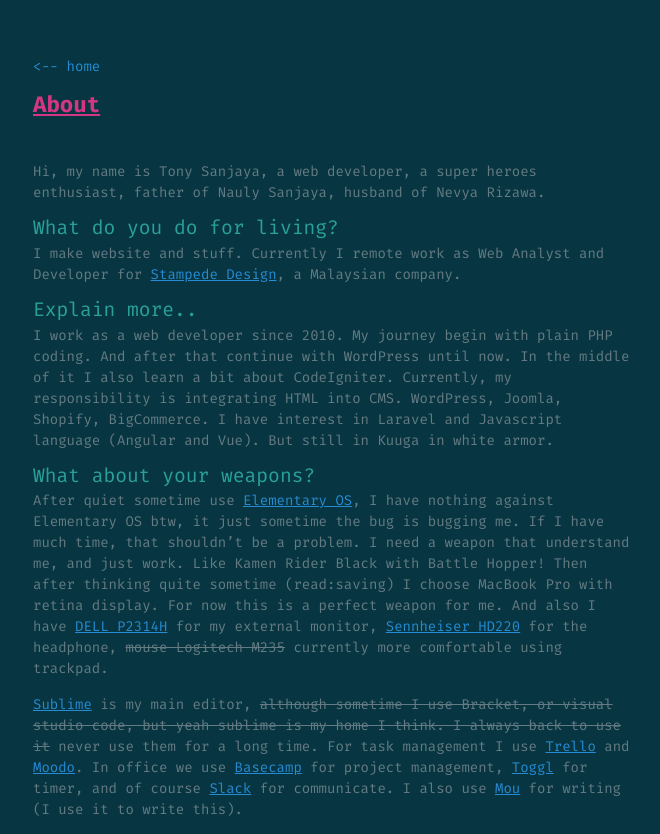
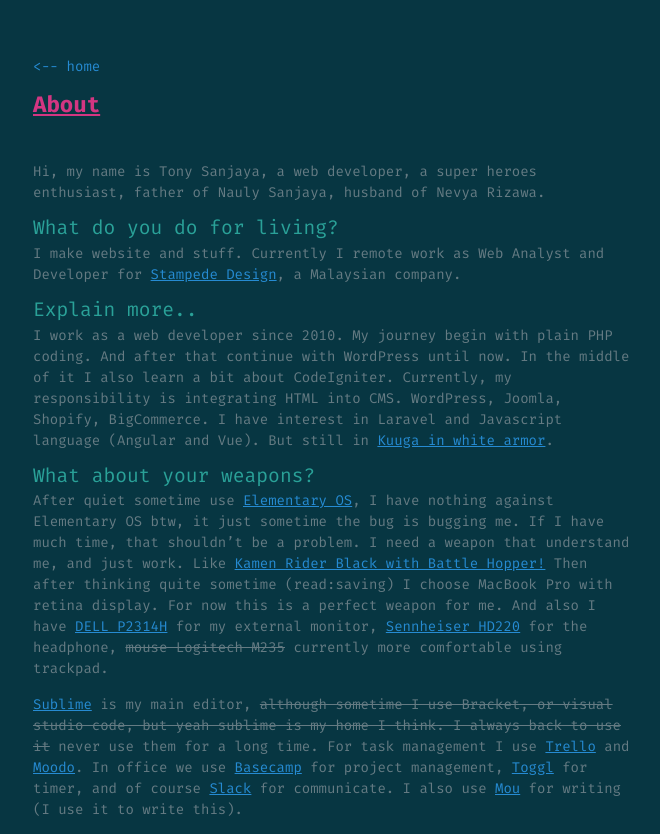
Before and after one commit to sanjayatony/sanjayatony.github.io, a Jekyll site: the page built from about.md, in a window 1280 px wide. Shown: the top 834 px of the page, without its empty margins (307-967 px from the left). Built offline with Jekyll 4.4.1, drawn with Linux system fonts in a browser that asks for light colours; some of the changed lines change nothing that is shown.

Commit message:
update content

```diff
--- a/about.md
+++ b/about.md
@@ -9,12 +9,13 @@
 I make website and stuff. Currently I remote work as Web Analyst and Developer for [Stampede Design](http://stampede-design.com){:target="_blank"}, a Malaysian company.
 
 ## Explain more..
-I work as a web developer since 2010. My journey begin with plain PHP coding. And after that continue with WordPress until now. In the middle of it I also learn a bit about CodeIgniter. Currently, my responsibility is integrating HTML into CMS. WordPress, Joomla, Shopify, BigCommerce. I have interest in Laravel and Javascript language (Angular and Vue). But still in Kuuga in white armor.
+I work as a web developer since 2010. My journey begin with plain PHP coding. And after that continue with WordPress until now. In the middle of it I also learn a bit about CodeIgniter. Currently, my responsibility is integrating HTML into CMS. WordPress, Joomla, Shopify, BigCommerce. I have interest in Laravel and Javascript language (Angular and Vue). But still in <a class="fancybox" href="{{ "upload/kuuga-growing-form.jpg" | prepend: site.baseurl }}" title="Kuuga Growing Form">Kuuga in white armor</a>.
 
 ## What about your weapons?
-After quiet sometime use [Elementary OS](https://elementary.io/){:target="_blank"}, I have nothing against Elementary OS btw, it just sometime the bug is bugging me. If I have much time, that shouldn't be a problem. I need a weapon that understand me, and just work. Like Kamen Rider Black with Battle Hopper! Then after thinking quite sometime (read:saving) I choose MacBook Pro with retina display. For now this is a perfect weapon for me. And also I have [DELL P2314H](http://www.dell.com/ed/business/p/dell-p2314h/pd){:target="_blank"} for my external monitor, [Sennheiser HD220](https://www.amazon.com/Sennheiser-202-Professional-Headphones-Black/dp/B003LPTAYI){:target="_blank"} for the headphone, ~~mouse Logitech M235~~ currently more comfortable using trackpad.
+After quiet sometime use [Elementary OS](https://elementary.io/){:target="_blank"}, I have nothing against Elementary OS btw, it just sometime the bug is bugging me. If I have much time, that shouldn't be a problem. I need a weapon that understand me, and just work. Like <a class="fancybox" href="{{ "upload/krblack-hopper.jpg" | prepend: site.baseurl }}" title="Kamen Rider Black with Battle Hopper">Kamen Rider Black with Battle Hopper!</a> Then after thinking quite sometime (read:saving) I choose MacBook Pro with retina display. For now this is a perfect weapon for me. And also I have [DELL P2314H](http://www.dell.com/ed/business/p/dell-p2314h/pd){:target="_blank"} for my external monitor, [Sennheiser HD220](https://www.amazon.com/Sennheiser-202-Professional-Headphones-Black/dp/B003LPTAYI){:target="_blank"} for the headphone, ~~mouse Logitech M235~~ currently more comfortable using trackpad.
 
 [Sublime](https://www.sublimetext.com/){:target="_blank"} is my main editor, ~~although sometime I use Bracket, or visual studio code, but yeah sublime is my home I think. I always back to use it~~ never use them for a long time. For task management I use [Trello](https://trello.com/){:target="_blank"} and [Moodo](https://www.moo.do/){:target="_blank"}. In office we use [Basecamp](https://basecamp.com/){:target="_blank"} for project management, [Toggl](https://toggl.com){:target="_blank"} for timer, and of course [Slack](https://slack.com/){:target="_blank"} for communicate. I also use [Mou](http://25.io/mou/){:target="_blank"} for writing (I use it to write this).
 
 ## What should I do if I want to contact you?
 Light up the [bat signal](/bat-signal).
+![bat signal]({{ "assets/img/batsignal.gif" | prepend: site.baseurl }})
```
